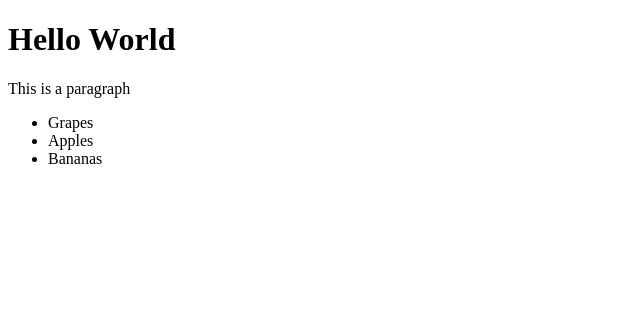
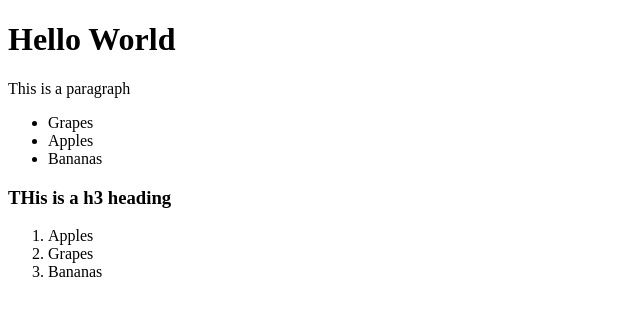
Before and after one commit to nikikinz/sport, a plain HTML site: page index.html in a window 1280 px wide. Shown: the whole page, without its empty margins (0-640 px from the left). Drawn offline with Linux system fonts and the light colour scheme.

Commit message:
added an ol
favorite fruits in order of preference

```diff
--- a/index.html
+++ b/index.html
@@ -11,5 +11,11 @@
         <li>Apples</li>
         <li>Bananas</li>
     </ul>
+    <h3>THis is a h3 heading</h3>
+    <ol>
+        <li>Apples</li>
+        <li>Grapes</li>
+        <li>Bananas</li>
+    </ol>
 </body>
 </html>
```
